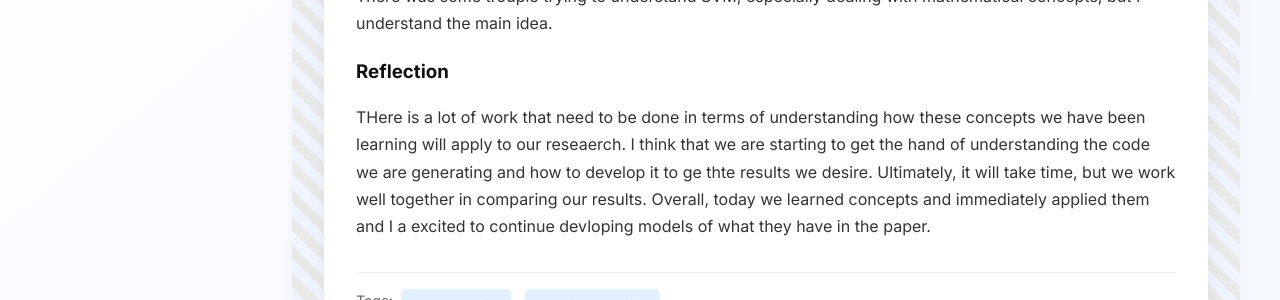
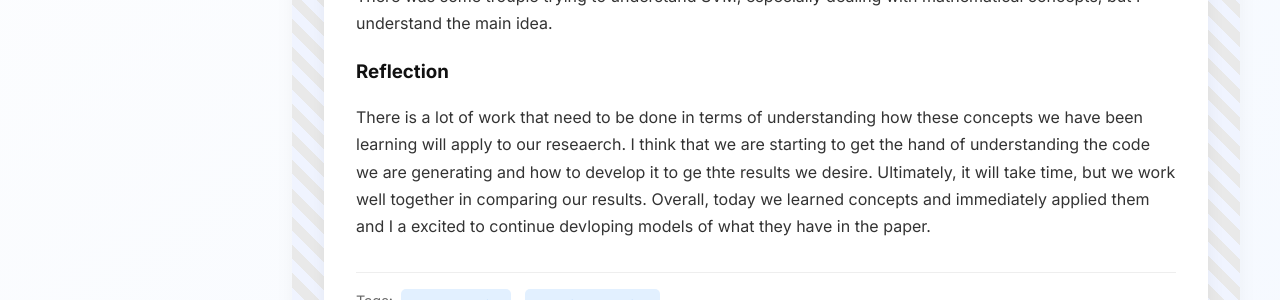
Before and after one commit to pedrocon42/pedrocon42.github.io, a Jekyll site: the page built from _posts/2025-06-11-day-12.md, in a window 1280 px wide. Shown: the part 588-888 px from the top of the page. Built offline with Jekyll 4.4.1, drawn with Linux system fonts in a browser that asks for light colours.

Commit message:
Update 2025-06-11-day-12.md

```diff
--- a/_posts/2025-06-11-day-12.md
+++ b/_posts/2025-06-11-day-12.md
@@ -13,7 +13,6 @@ blockers: |
   There was some trouple trying to understand SVM, especially dealing with mathematical concepts, but I understand the main idea.
 
 
-
 reflection: |
-  THere is a lot of work that need to be done in terms of understanding how these concepts we have been learning will apply to our reseaerch. I think that we are starting to get the hand of understanding the code we are generating and how to develop it to ge thte results we desire. Ultimately, it will take time, but we work well together in comparing our results. Overall, today we learned concepts and immediately applied them and I a excited to continue devloping models of what they have in the paper.
+  There is a lot of work that need to be done in terms of understanding how these concepts we have been learning will apply to our reseaerch. I think that we are starting to get the hand of understanding the code we are generating and how to develop it to ge thte results we desire. Ultimately, it will take time, but we work well together in comparing our results. Overall, today we learned concepts and immediately applied them and I a excited to continue devloping models of what they have in the paper.
 ---
```
Also changed, not shown: other parts of _posts/2025-06-11-day-12.md (+1 -1 lines).
